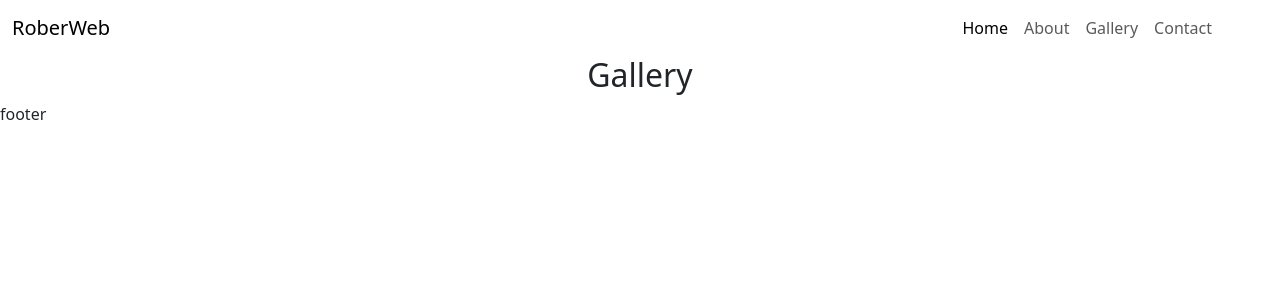
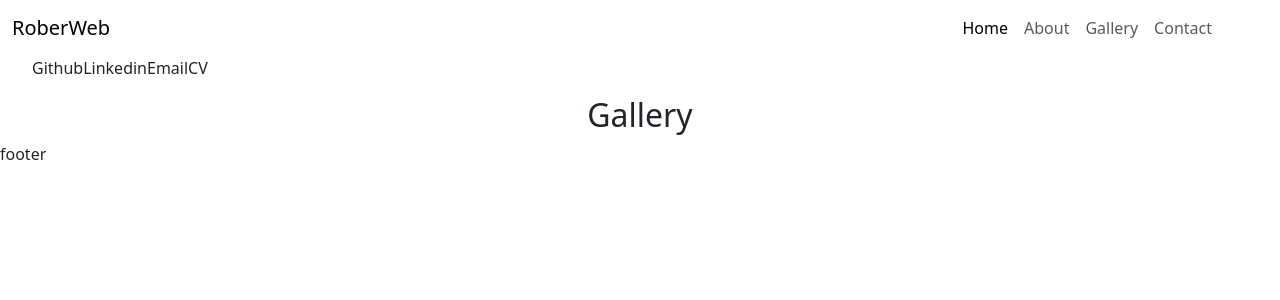
Before and after one commit to rober-web/React-Portfolio, a React (Vite) app: page /gallery in a window 1280 px wide. Shown: the top 300 px of the page. Built offline with nearby package versions, Linux system fonts and the light colour scheme.

Commit message:
added content and style to Social

```diff
--- a/src/assets/css/style.css
+++ b/src/assets/css/style.css
@@ -1,6 +1,13 @@
 :root {
   --main-section-title: 2em;
   --main-section-text: 1.5em;
+}
+
+*{
+  list-style-type: none;
+  padding: none;
+  margin:none;
+  text-decoration: none;
 }
 
 .main-section {
--- /dev/null
+++ b/src/components/social/Social.jsx
@@ -0,0 +1,13 @@
+const Social = () => {
+  return (
+    <div>
+      <ul className="d-flex">
+        <li>Github</li>
+        <li>Linkedin</li>
+        <li>Email</li>
+        <li>CV</li>
+      </ul>
+    </div>
+  );
+};
+export default Social;
--- a/src/template/Header.jsx
+++ b/src/template/Header.jsx
@@ -1,10 +1,12 @@
 import Navbar from "./Navbar";
+import Social from "../components/social/Social";
 
 const Header = () => {
   return (
     <>
       <header>
         <Navbar />
+        <Social />
       </header>
     </>
   );
```
Also changed, not shown: 1 other file (tests, documents, lock files or other folders).
